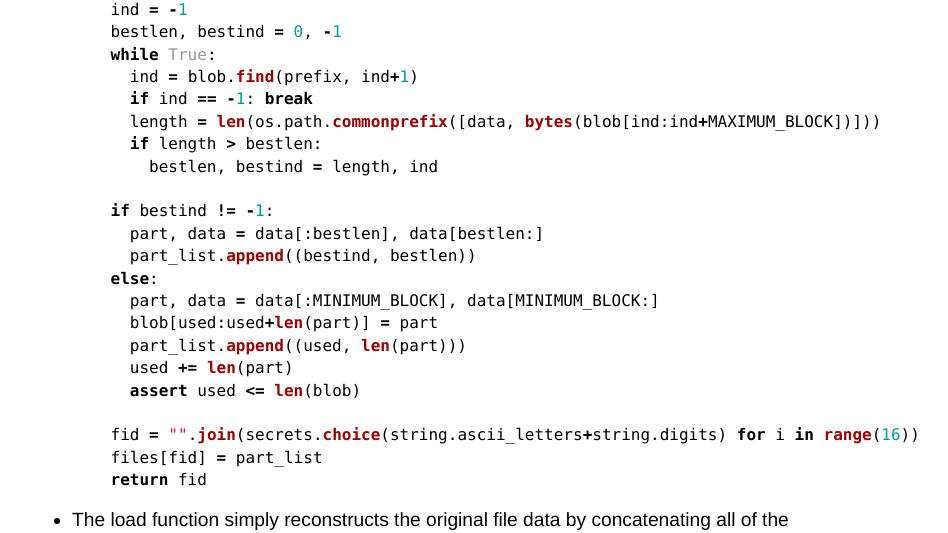
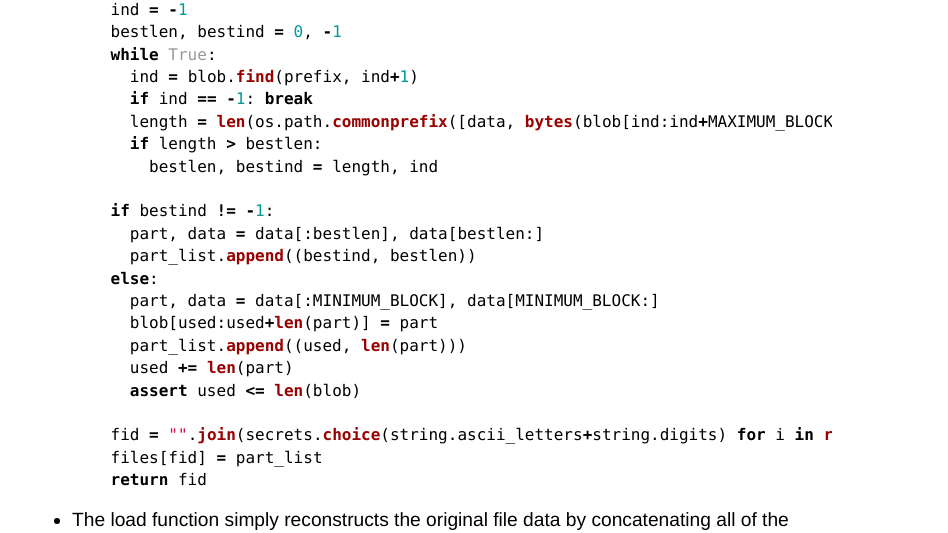
Before and after one commit to aaronlindsey/aaronlindsey.github.io, a Jekyll site: the page built from _posts/2021-07-24-filestore-google-ctf-2021.md, in a window 1280 px wide. Shown: the part 1775-2308 px from the top of the page, without its empty margins (208-1156 px from the left). Built offline with Jekyll 4.4.1, drawn with Linux system fonts in a browser that asks for light colours.

Commit message:
Handle overflow for code blocks

```diff
--- a/_sass/_base.scss
+++ b/_sass/_base.scss
@@ -34,6 +34,10 @@
   padding: 2rem 0;
 }
 
+pre {
+  overflow-x: auto;
+}
+
 pre,
 code {
   font-family: $monospaced;
```
